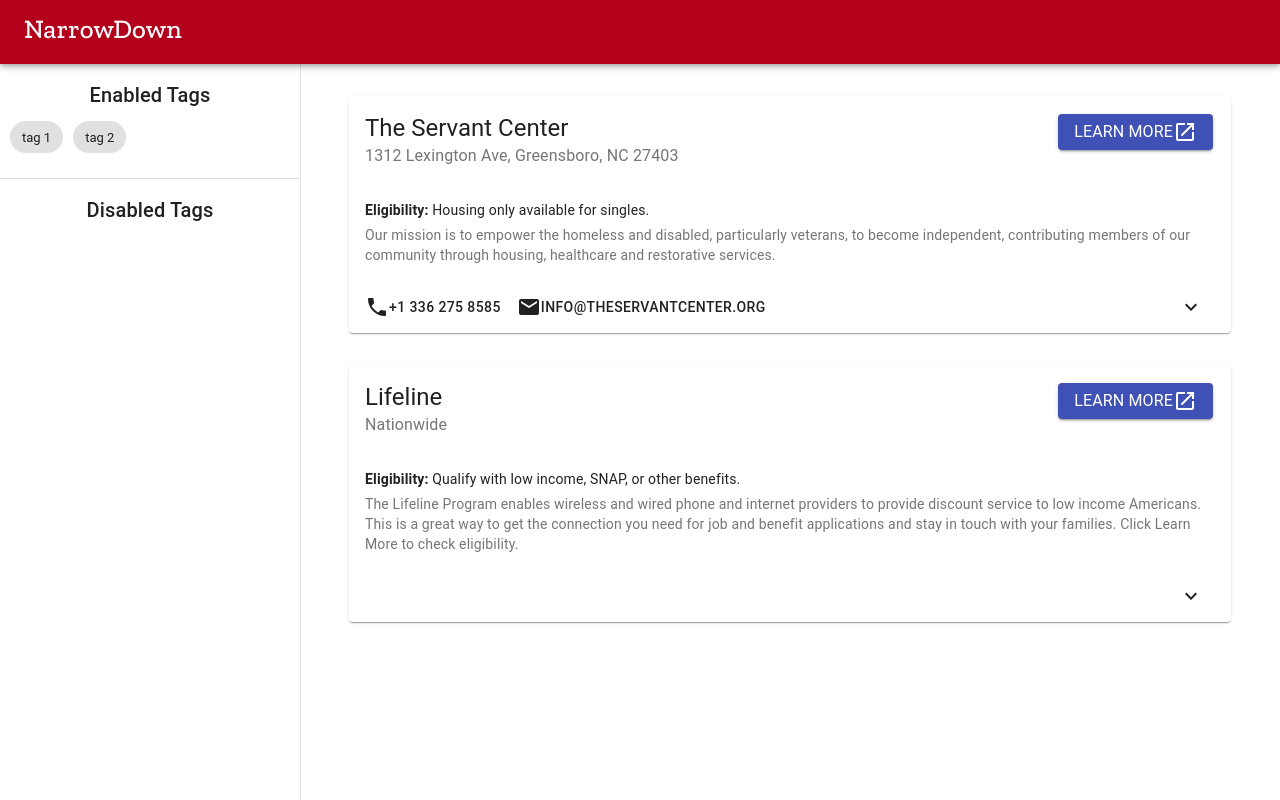
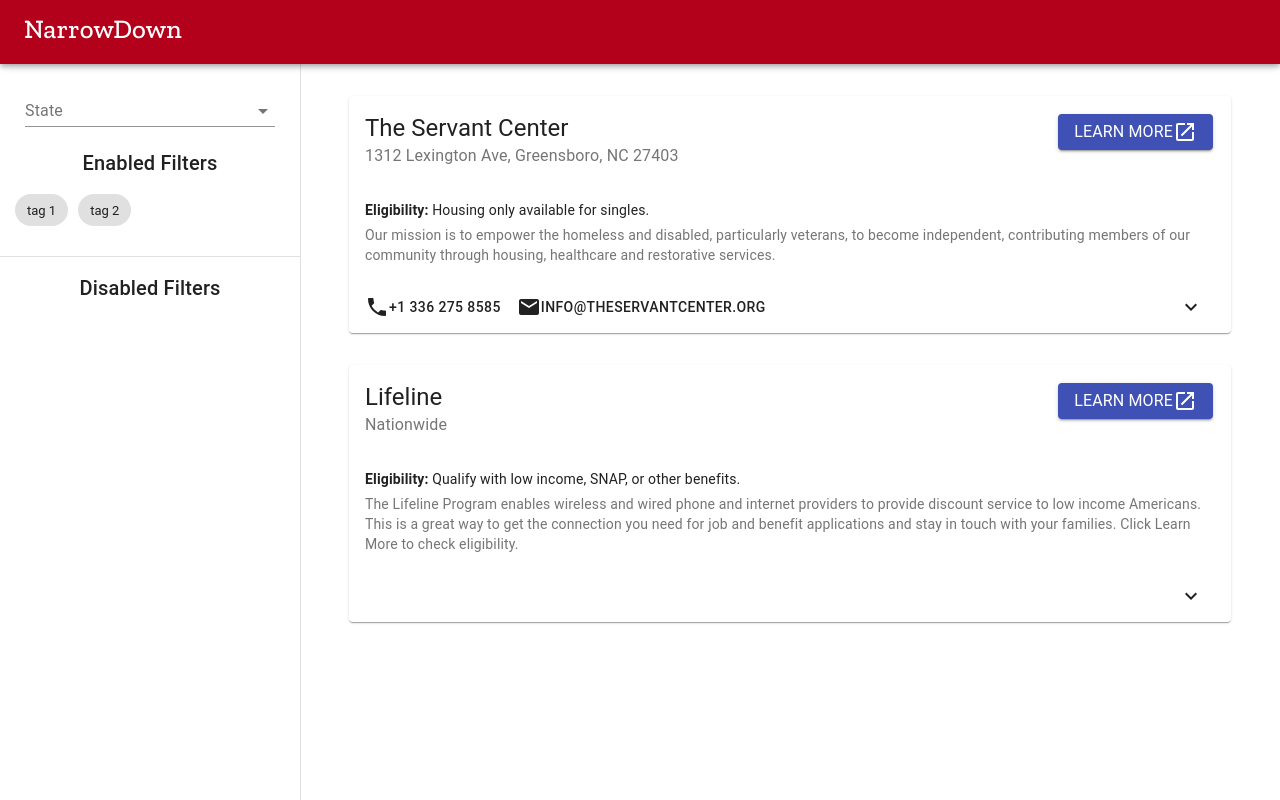
Before and after one commit to tehroot/codelinq6.0, a React (Create React App) app in the folder frontend/: page / in a window 1280 px wide. Built offline with nearby package versions, Linux system fonts and the light colour scheme.

Commit message:
state select

```diff
--- a/frontend/src/search/TagDrawer/index.js
+++ b/frontend/src/search/TagDrawer/index.js
@@ -1,4 +1,4 @@
-import React from 'react';
+import React, { useState } from 'react';
 
 import { makeStyles } from '@material-ui/core/styles';
 import Drawer from '@material-ui/core/Drawer';
@@ -7,6 +7,13 @@
 
 import Tag from './Tag';
 import { Typography } from '@material-ui/core';
+
+import InputLabel from '@material-ui/core/InputLabel';
+import MenuItem from '@material-ui/core/MenuItem';
+import FormControl from '@material-ui/core/FormControl';
+import Select from '@material-ui/core/Select';
+
+const states = require('./states.json');
 
 const drawerWidth = 300;
 
@@ -20,17 +27,30 @@
 	tagWrapper: {
 		display: 'flex',
 		flex: 'wrap',
-		padding: '5px'
+		padding: '10px'
 	},
 	tagHeader: {
 		marginTop: '15px'
+	},
+	stateSelect: {
+		margin: '15px 25px 5px 25px'
 	}
 }));
 
 function TagDrawer(props) {
 	const classes = useStyles();
+	const { enabledtags, disabledtags, enabletag, disabletag } = props;
 
-	const { enabledtags, disabledtags, enabletag, disabletag } = props;
+	const [state, setState] = useState({
+		state: ''
+	});
+
+	const handleChange = event => {
+		setState(oldValues => ({
+			...oldValues,
+			[event.target.name]: event.target.value,
+		}));
+	};
 
 	return(
 
@@ -42,14 +62,31 @@
 			}}
 			>
 				<Toolbar></Toolbar>
-				<Typography className={classes.tagHeader} variant="h6">Enabled Tags</Typography>
+
+				<FormControl className={classes.stateSelect}>
+					<InputLabel htmlFor="state">State</InputLabel>
+					<Select
+					value={state.state}
+					onChange={handleChange}
+					inputProps={{
+						name: 'state',
+						id: 'state',
+					}}
+					>
+						{states.map((element) => {
+							return(<MenuItem value={element.id}>{element.name}</MenuItem>)
+						})}
+					</Select>
+				</FormControl>
+
+				<Typography className={classes.tagHeader} variant="h6">Enabled Filters</Typography>
 				<div className={classes.tagWrapper}>
 					{enabledtags.map(tag =>
 						<Tag text={tag.text} handleClick={() => {disabletag(tag.id)}}/>
 					)}
 				</div>
 				<Divider className={classes.tagHeader} />
-				<Typography className={classes.tagHeader} variant="h6">Disabled Tags</Typography>
+				<Typography className={classes.tagHeader} variant="h6">Disabled Filters</Typography>
 				<div className={classes.tagWrapper}>
 					{disabledtags.map(tag =>
 						<Tag text={tag.text} handleClick={() => {enabletag(tag.id)}}/>
--- /dev/null
+++ b/frontend/src/search/TagDrawer/states.json
@@ -0,0 +1,6 @@
+[
+	{
+		"name": "North Carolina",
+		"id": "NC"
+	}
+]
```
